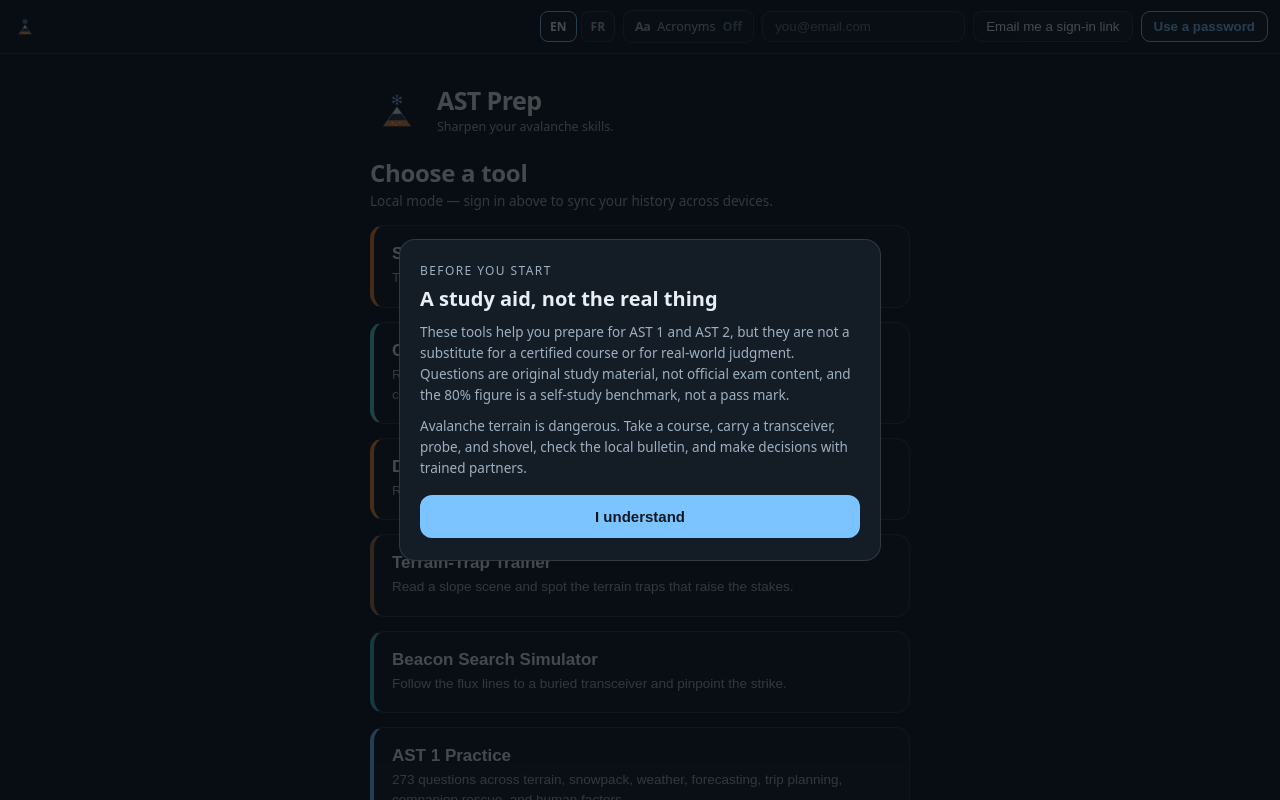
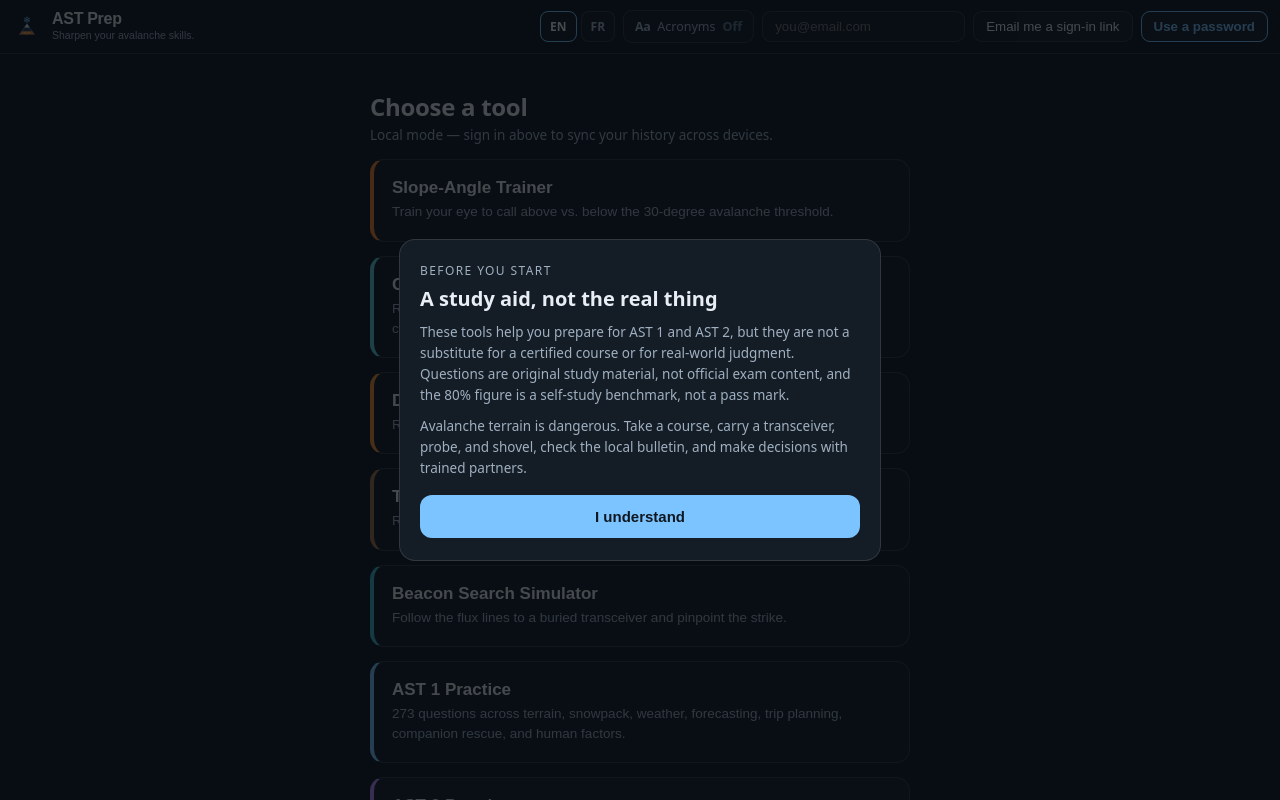
Before and after one commit to seanolesen/AST_I_training, a React (Vite) app: page / in a window 1280 px wide. Shown: the top 800 px of the page. Built offline with nearby package versions, Linux system fonts and the light colour scheme; no server answers.

Commit message:
Add files via upload

```diff
--- a/Root.jsx
+++ b/Root.jsx
@@ -29,8 +29,9 @@ function TopBar({ session, view, onHome, onAccount }) {
   const [mode, setMode] = useState("link"); // link | password
   const [busy, setBusy] = useState(false);
   const row = { display: "flex", gap: 8, alignItems: "center", justifyContent: "space-between",
-    flexWrap: "wrap", padding: "10px 12px", background: T.bg,
-    borderBottom: `1px solid ${T.line}`, fontFamily: FONT, fontSize: 12.5 };
+    flexWrap: "wrap", padding: "calc(10px + env(safe-area-inset-top)) 12px 10px", background: T.bg,
+    borderBottom: `1px solid ${T.line}`, fontFamily: FONT, fontSize: 12.5,
+    position: "sticky", top: 0, zIndex: 50 };
   const chip = { padding: "7px 12px", borderRadius: 9, border: `1px solid ${T.line}`,
     background: T.panel, color: T.snow };
   const btn = { ...chip, cursor: "pointer" };
@@ -104,11 +105,15 @@ function TopBar({ session, view, onHome, onAccount }) {
 
   return (
     <div style={row}>
-      <div style={{ display: "flex", alignItems: "center", gap: 8 }}>
-        <button onClick={onHome} title="Home" style={{ background: "transparent", border: "none", padding: 0, cursor: "pointer", lineHeight: 0 }}><LogoMark size={26} /></button>
+      <button onClick={onHome} title="Home" style={{ display: "flex", alignItems: "center", gap: 10, background: "transparent", border: "none", padding: 0, cursor: "pointer", textAlign: "left", minWidth: 0 }}>
+        <LogoMark size={30} />
+        <div style={{ lineHeight: 1.06, minWidth: 0 }}>
+          <div style={{ fontSize: 16, fontWeight: 800, color: T.snow, letterSpacing: "-0.3px" }}>AST Prep</div>
+          <div style={{ fontSize: 10.5, color: T.dim, marginTop: 2, whiteSpace: "nowrap", overflow: "hidden", textOverflow: "ellipsis" }}>{t("app.tagline")}</div>
+        </div>
+      </button>
+      <div style={{ display: "flex", gap: 8, alignItems: "center", flexWrap: "wrap", justifyContent: "flex-end" }}>
         {back}
-      </div>
-      <div style={{ display: "flex", gap: 8, alignItems: "center", flexWrap: "wrap", justifyContent: "flex-end" }}>
         <LangToggle />
         <ExpandToggle />
         {auth}
@@ -131,13 +136,6 @@ function Home({ onPick, session, isAdmin }) {
   return (
     <div style={wrap}>
       <div style={inner}>
-        <div style={{ display: "flex", alignItems: "center", gap: 13, marginBottom: 18 }}>
-          <LogoMark size={54} />
-          <div>
-            <div style={{ fontSize: 25, fontWeight: 800, letterSpacing: "-0.6px", color: T.snow, lineHeight: 1 }}>AST Prep</div>
-            <div style={{ fontSize: 12.5, color: T.dim, marginTop: 5 }}>{t("app.tagline")}</div>
-          </div>
-        </div>
         <h1 style={{ fontSize: 24, fontWeight: 800, margin: "6px 0 2px", letterSpacing: "-0.3px" }}>{t("home.choose")}</h1>
         <p style={{ ...p, margin: "0 0 4px" }}>
           {session && session.user
```
